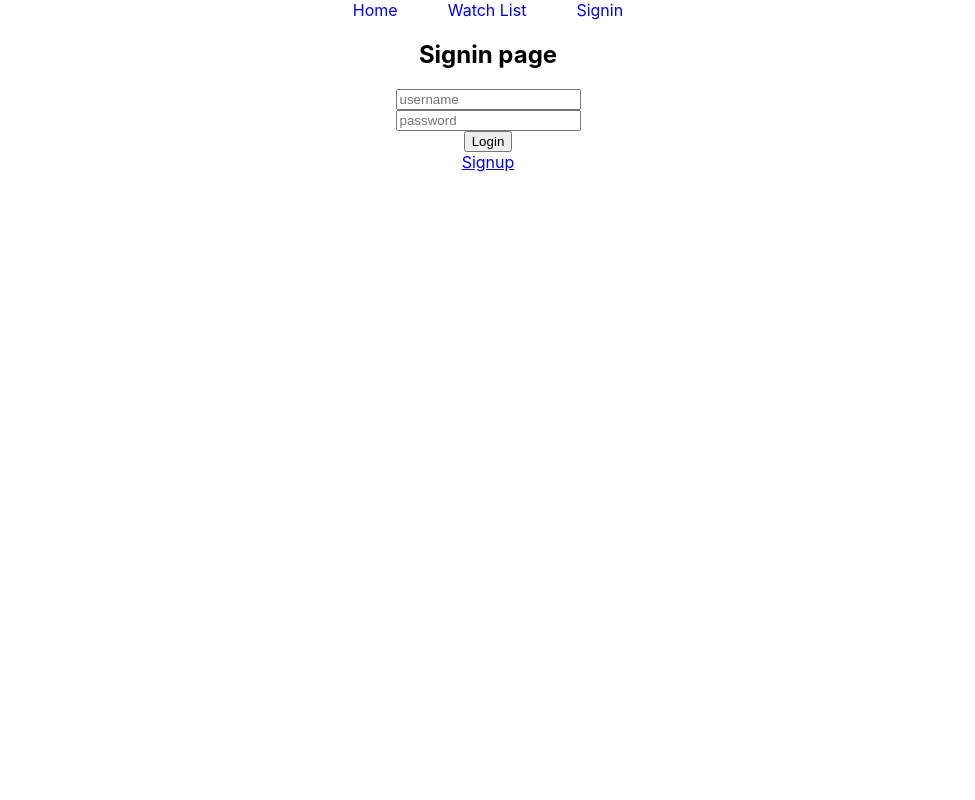
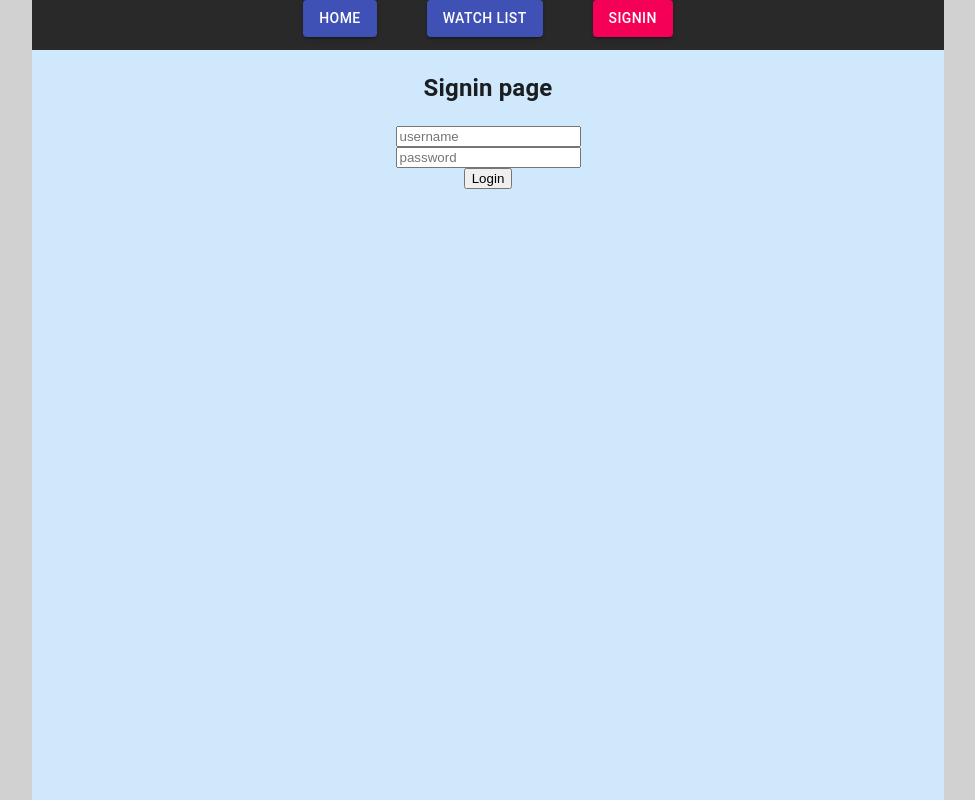
Before and after one commit to saikumargade/imdb-clone, a React (Create React App) app: page /signin in a window 1280 px wide. Shown: the whole page, without its empty margins (152-1127 px from the left). Built offline with nearby package versions, Linux system fonts and the light colour scheme.

Commit message:
started using material-ui for views

```diff
--- a/src/App.css
+++ b/src/App.css
@@ -1,3 +1,12 @@
 .App {
   text-align: center;
+  /* background: greenyellow; */
+  /* border: gray 1px solid;
+  width: 80%;
+  height: 1000px;
+  margin-left: 10%; */
 }
+
+#root {
+  background: rgb(209, 209, 209);
+}
--- a/src/App.js
+++ b/src/App.js
@@ -9,11 +9,22 @@ import Protect from "./components/Protect";
 import ProtectSignin from "./components/ProtectSignin";
 import { connect } from "react-redux";
 
+import CssBaseline from "@material-ui/core/CssBaseline";
+import Typography from "@material-ui/core/Typography";
+import Container from "@material-ui/core/Container";
+
 class App extends React.Component {
   render() {
     const { user } = this.props;
     return (
       <div className="App">
+        <React.Fragment>
+          <CssBaseline />
+          <Container maxWidth="md">
+            <Typography
+              component="div"
+              style={{ backgroundColor: "#cfe8fc", height: "100vh" }}
+            >
               <BrowserRouter>
                 <Navbar />
                 <Route exact path="/" component={Home} />
@@ -25,6 +36,9 @@ class App extends React.Component {
                   handleSubmit={this.handleSubmit}
                 />
               </BrowserRouter>
+            </Typography>
+          </Container>
+        </React.Fragment>
       </div>
     );
   }
--- a/src/components/Navbar/Navbar.css
+++ b/src/components/Navbar/Navbar.css
@@ -1,3 +1,8 @@
+.navbar {
+  background: rgb(41, 41, 41);
+  height: 50px;
+  align-items: center;
+}
 .navbar a {
   margin: 0px 25px;
   text-decoration: none;
--- a/src/components/Navbar/Navbar.js
+++ b/src/components/Navbar/Navbar.js
@@ -3,14 +3,27 @@ import "./Navbar.css";
 import { Link } from "react-router-dom";
 import { connect } from "react-redux";
 import { logaction } from "../../actions/logaction";
+import Button from "@material-ui/core/Button";
 class Navbar extends React.Component {
   render() {
     return (
       <div className="navbar">
-        <Link to="/">Home</Link>
-        <Link to="/watchlist">Watch List</Link>
+        <Link to="/">
+          <Button color="primary" variant="contained">
+            Home
+          </Button>
+        </Link>
+        <Link to="/watchlist">
+          <Button color="primary" variant="contained">
+            Watch List
+          </Button>
+        </Link>
         {!this.props.user && !localStorage.getItem("user") ? (
-          <Link to="signin">Signin</Link>
+          <Link to="signin">
+            <Button color="secondary" variant="contained">
+              Signin
+            </Button>
+          </Link>
         ) : (
           <Link
             to="#"
@@ -19,7 +32,9 @@ class Navbar extends React.Component {
               localStorage.removeItem("user");
             }}
           >
-            Sign Out
+            <Button color="primary" variant="contained">
+              Sign Out
+            </Button>
           </Link>
         )}
       </div>
@@ -32,7 +47,16 @@ const mapStateToProps = (state) => {
     user: state.user
   };
 };
+
+// const mapDispatchToProps = (dispatch) => {
+//   return {
+//     logaction: () => {
+//       dispatch(logaction)
+//     }
+//   };
+// };
 export default connect(
   mapStateToProps,
+  // mapDispatchToProps
   { logaction }
 )(Navbar);
--- a/src/components/Signin/Signin.js
+++ b/src/components/Signin/Signin.js
@@ -41,7 +41,6 @@ class Signin extends React.Component {
           />
           <input type="submit" value="Login" />
         </form>
-        <Link to="signup">Signup</Link>
       </div>
     );
   }
```
Lines whose indentation alone changed are shown as unchanged.
